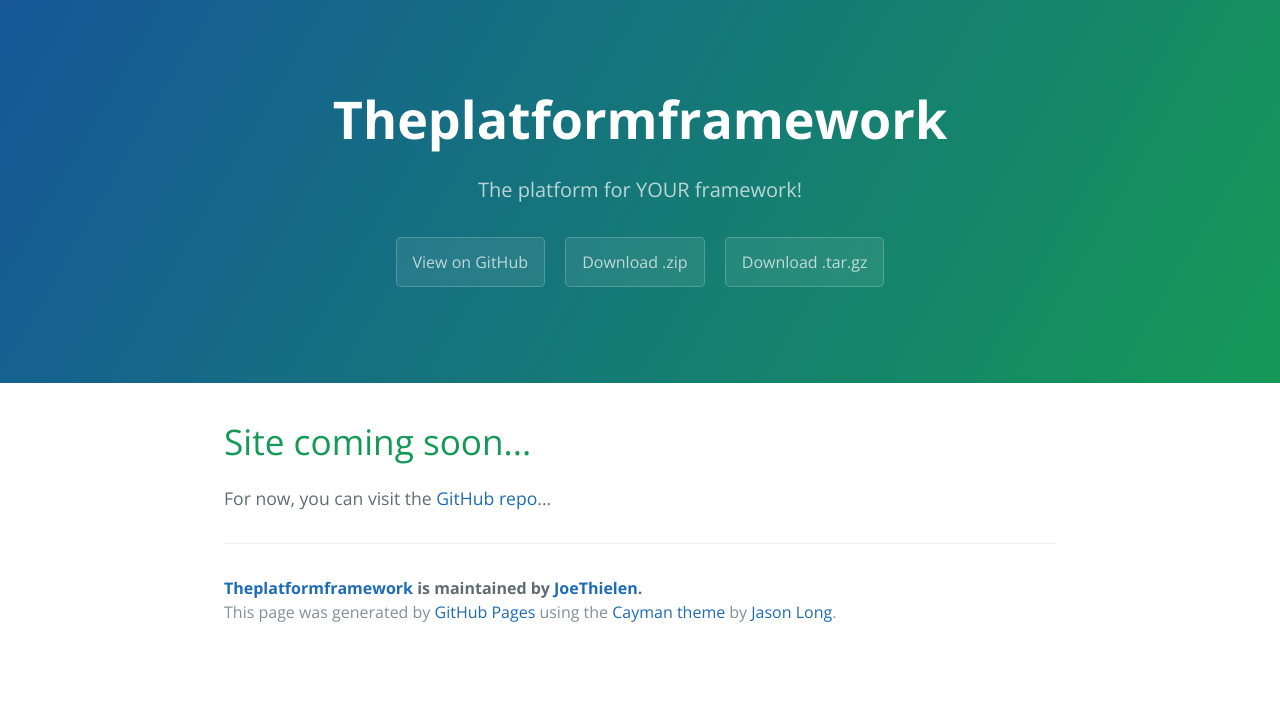
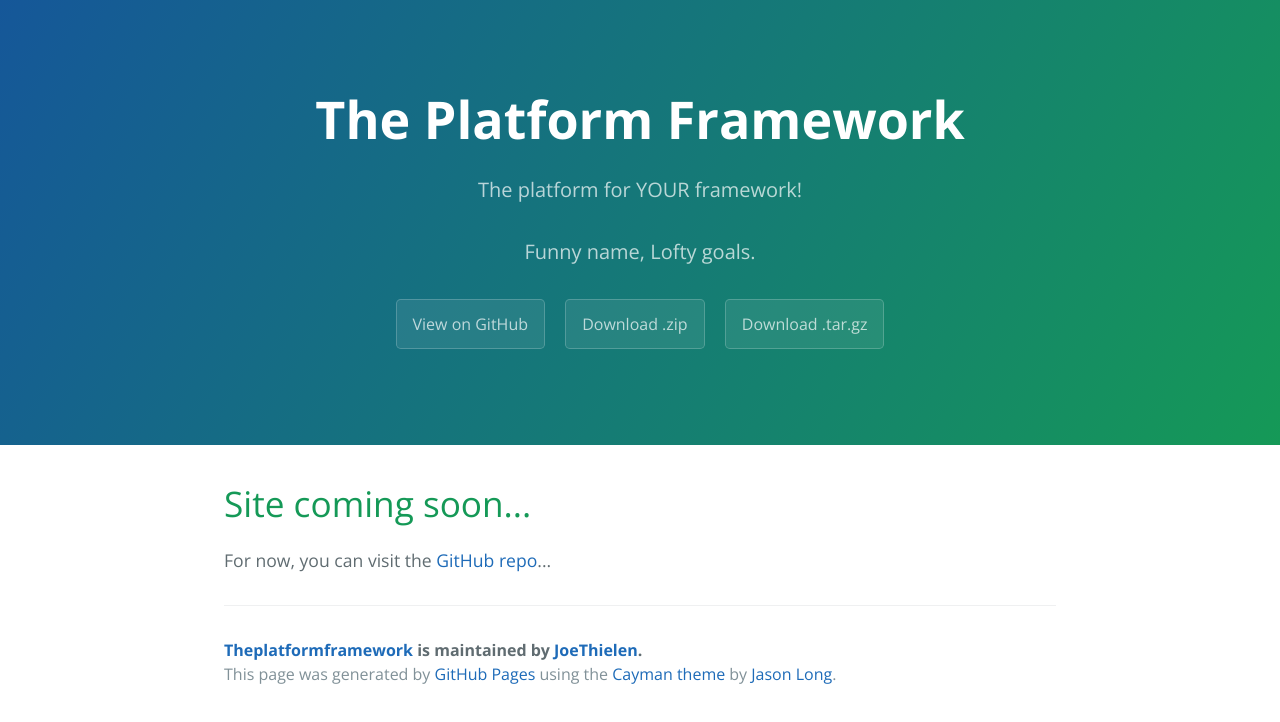
Before and after one commit to JoeThielen/ThePlatformFramework, a plain HTML site: page index.html in a window 1280 px wide. Drawn offline with nearby package versions, Linux system fonts and the light colour scheme.

Commit message:
Update index.html

```diff
--- a/index.html
+++ b/index.html
@@ -2,7 +2,7 @@
 <html lang="en-us">
   <head>
     <meta charset="UTF-8">
-    <title>Theplatformframework by JoeThielen</title>
+    <title>The Platform Framework by Joe Thielen</title>
     <meta name="viewport" content="width=device-width, initial-scale=1">
     <link rel="stylesheet" type="text/css" href="stylesheets/normalize.css" media="screen">
     <link href='https://fonts.googleapis.com/css?family=Open+Sans:400,700' rel='stylesheet' type='text/css'>
@@ -11,8 +11,9 @@
   </head>
   <body>
     <section class="page-header">
-      <h1 class="project-name">Theplatformframework</h1>
+      <h1 class="project-name">The Platform Framework</h1>
       <h2 class="project-tagline">The platform for YOUR framework!</h2>
+      <h3 class="project-tagline">Funny name, Lofty goals.</h3>
       <a href="https://github.com/JoeThielen/ThePlatformFramework" class="btn">View on GitHub</a>
       <a href="https://github.com/JoeThielen/ThePlatformFramework/zipball/master" class="btn">Download .zip</a>
       <a href="https://github.com/JoeThielen/ThePlatformFramework/tarball/master" class="btn">Download .tar.gz</a>
```
